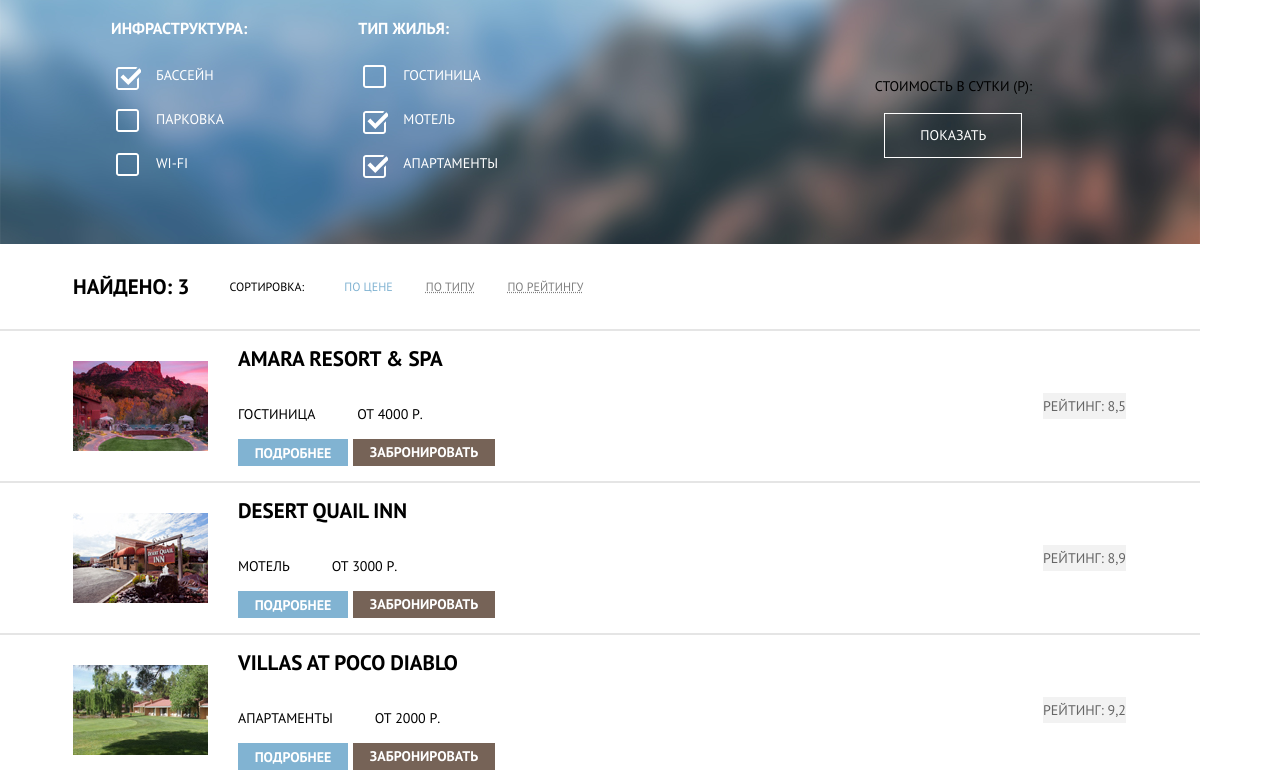
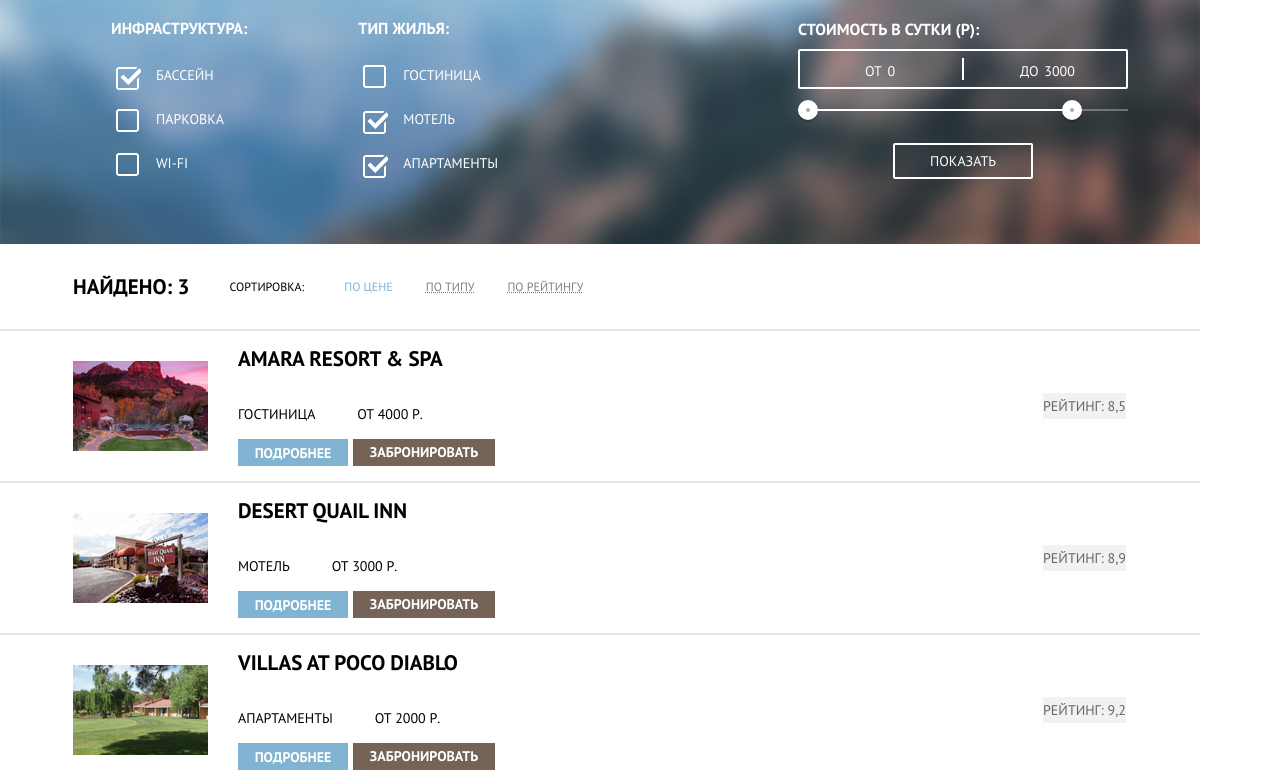
Before and after one commit to katerina5452/830453-sedona, a plain HTML site: page inner.html in a window 1280 px wide. Shown: the part 75-849 px from the top of the page. Drawn offline with Linux system fonts and the light colour scheme.

Commit message:
сделала фильтр с бегунками

```diff
--- a/css/style.css
+++ b/css/style.css
@@ -404,6 +404,133 @@ body,
     background-color: #ffffff;
     color: #000000;
 }
+
+.filter__range {
+    width: 330px;
+    margin-right: 72px;
+    margin-top: 30px;
+    margin-left: auto;
+
+    color: #ffffff;
+    text-transform: uppercase;
+  }
+.filter__range--title {
+    margin-bottom: 9px;
+
+    font-weight: 600;
+    font-size: 16px;
+    line-height: 21px;
+
+
+  }
+  .price__controls {
+    height: 36px;
+    margin-bottom: 20px;
+    font-size: 0;
+    position: relative;
+
+
+    border: 2px solid #ffffff;
+    border-radius: 2px;
+  }
+  .price__controls::after {
+    content: "";
+    position: absolute;
+
+    width: 2px;
+    height: 22px;
+
+    background: #ffffff;
+
+    top: 50%;
+    left: 50%;
+
+    transform: translate(-50%, -50%);
+
+  }
+  .price__controls label {
+    display: inline-block;
+
+    font-size: 14px;
+    line-height: 38px;
+    vertical-align: top;
+
+    cursor: pointer;
+  }
+  .price__controls .min-price,
+.price__controls .max-price {
+  width: 90px;
+  padding-left: 65px;
+}
+.price__controls input {
+    width: 50px;
+    margin: 0;
+
+    color: inherit;
+    font: inherit;
+
+    background: none;
+    border: none;
+  }
+  .range__controls {
+    position: relative;
+
+    margin-bottom: 32px;
+  }
+  .range__controls .scale {
+    height: 2px;
+
+    background: rgba(255, 255, 255, 0.3);
+  }
+  .range__controls .bar {
+    width: 80%;
+    height: 2px;
+
+    background: #ffffff;
+  }
+  .range-toggle {
+    width: 4px;
+    height: 4px;
+
+    background: #ababab;
+    border: 8px solid #ffffff;
+    border-radius: 50%;
+    box-shadow: 0 2px 1px 0 rgba(0, 1, 1, 0.2);
+    cursor: pointer;
+    position: absolute;
+    top: -9px;
+
+  }
+  .range-toggle-min {
+    left: 0;
+  }
+
+  .range-toggle-max {
+    left: 80%;
+  }
+  .range-toggle:hover {
+    background: #1c4f80;
+  }
+  .btn__transparent {
+    display: block;
+    margin: 0 auto;
+    padding: 6px 35px;
+
+    font-size: 14px;
+    line-height: 20px;
+    color: #ffffff;
+    text-transform: uppercase;
+
+    background: transparent;
+    border: 2px solid #ffffff;
+    border-radius: 2px;
+    cursor: pointer;
+  }
+  .btn__transparent:hover {
+    color: #000000;
+
+    background: #ffffff;
+  }
 .info__title {
     font-size: 21px;
     line-height: 26px;
--- a/inner.html
+++ b/inner.html
@@ -77,11 +77,35 @@
 
             </form>
 
-            <div class="filter__rate">
-                <p class="filter__text">Стоимость в сутки (Р):</p>
-            <!--Здесь будет бегунок с табличкой-->
-            <button class="filter__button">Показать</button>
-            </div>
+          <!--  <div class="filter__rate">
+                <p class="filter__text">Стоимость в сутки (Р):</p>-->
+
+                <div class="filter__range">
+                    <div class="filter__range--title">Стоимость в сутки (Р):</div>
+
+                    <div class="price__controls">
+                        <label class="min-price">от <input type="text" name="min-price" value="0"></label>
+                        <label class="max-price">до <input type="text" name="max-price" value="3000"></label>
+                    </div>
+
+                    <div class="range__controls">
+                        <div class="scale">
+                            <div class="bar"></div>
+                        </div>
+                        <div class="range-toggle range-toggle-min"></div>
+                        <div class="range-toggle range-toggle-max"></div>
+
+                    </div>
+
+                    <button class="btn__transparent" type="submit">Показать</button>
+                </div>
+
+
+
+
+
+           <!-- <button class="filter__button">Показать</button>
+            </div>-->
         </div>
 
         </section>
```
